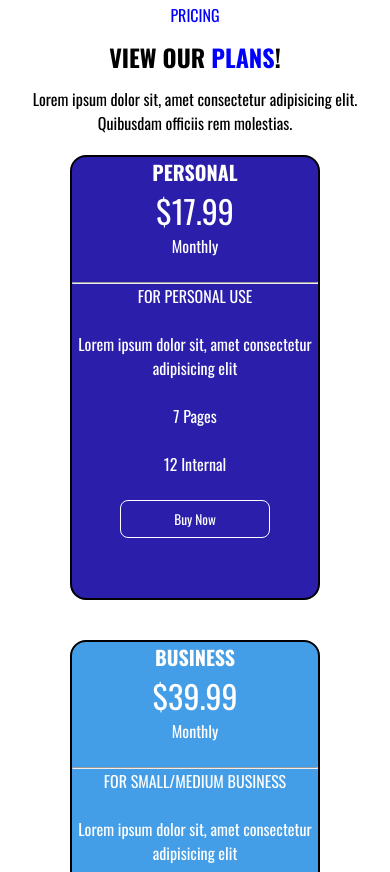
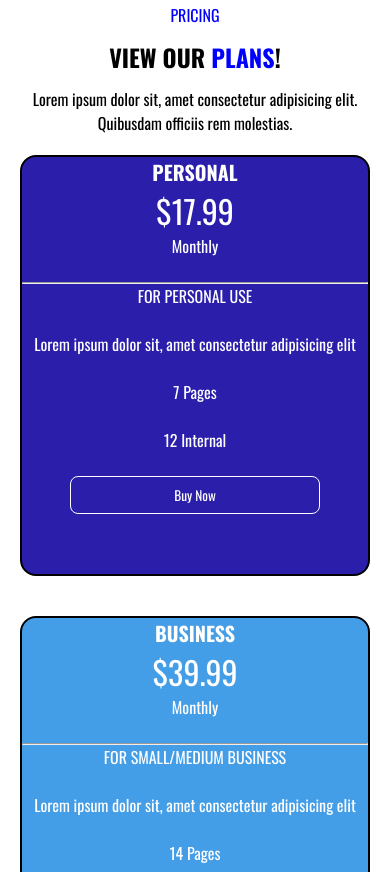
Before and after one commit to Ibbya42/ProjectP1, a plain HTML site: page index.html in a window 390 px wide. Shown: the part 3132-4004 px from the top of the page. Drawn offline with nearby package versions, Linux system fonts and the light colour scheme.

Commit message:
07/07 changes

```diff
--- a/styles.css
+++ b/styles.css
@@ -520,7 +520,7 @@ i{
     padding-right: 12px;
 }
 
-@media (max-width: 870px){
+@media (max-width: 900px){
 
     .nav_link{
         display: none;
@@ -552,6 +552,8 @@ i{
         width: calc(100%/2);
 
     }
+
+
 
     .qualitywork__left{
         width: 100%;
@@ -595,20 +597,23 @@ i{
 
     .plans{
         display: flex;
-
+        flex-direction: column;
+        margin-bottom: 12px;
+        width:100%;
     }
     .plan__personal,
     .plan__business,
     .plan__enterprise
     {
 
-        max-width: 250px;
+        width:100%;
+        margin: 20px 0px;
 
     }
 
 }
 
-@media (max-width: 500px)
+@media (max-width: 530px)
 {
     #nav__bar{
         width: 100%;
@@ -702,4 +707,6 @@ i{
         flex-direction: column;
 
     }
+
+
 }
```
